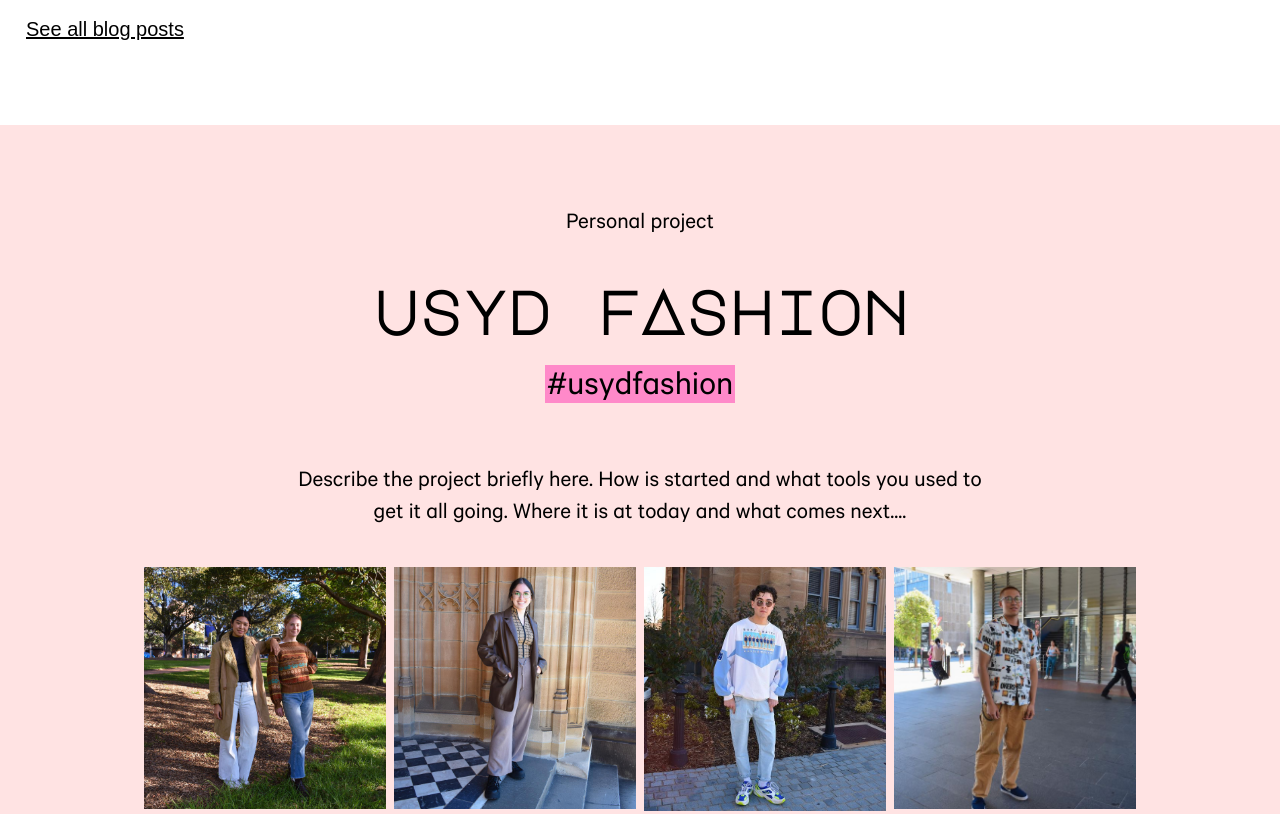
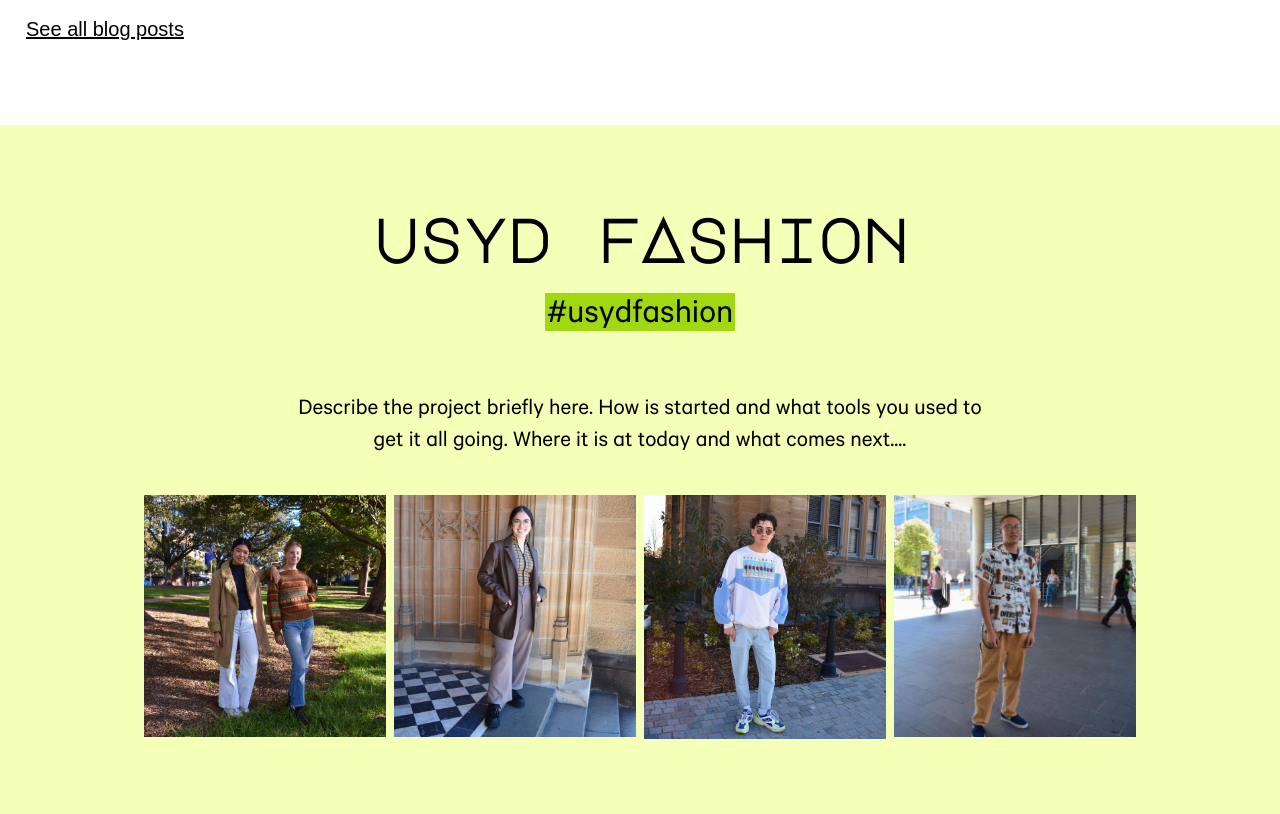
Before and after one commit to raulfelix/valentina, a Gatsby site: page / in a window 1280 px wide. Shown: the part 1280-2094 px from the top of the page. Built offline with nearby package versions, Linux system fonts and the light colour scheme; Gatsby itself is replaced by a stand-in of ours; a web font is replaced by a local one.

Commit message:
Make usyd fashion green

```diff
--- a/src/components/usyd-fashion/usyd-fashion.styles.tsx
+++ b/src/components/usyd-fashion/usyd-fashion.styles.tsx
@@ -1,11 +1,11 @@
 import styled from "styled-components";
-import { black } from "../../styles/colour.styles";
+import { black, lime2, lime6 } from "../../styles/colour.styles";
 
 import { rem } from "../../styles/styles";
 import { fontSize20, fontSizeLineHeight20, headlineFont, secondaryFont } from "../../styles/typography.styles";
 
 export const UsydBlade = styled.div`
-  background-color: #FFE3E3;
+  background-color: ${lime2};
   padding: ${rem(80)} 0;
 `;
 
@@ -22,7 +22,7 @@ export const UsydBladeText = styled.p`
 `
 
 export const UsydBladeHashTag = styled.a`
-  background-color: #FF89C9;
+  background-color: ${lime6};
   color: ${black};
   display: inline-block;
   font-size: ${rem(30)};
--- a/src/components/usyd-fashion/usyd-fashion.tsx
+++ b/src/components/usyd-fashion/usyd-fashion.tsx
@@ -10,7 +10,6 @@ export const UsydFashion = () => (
       <Row>
         <Col>
           <Styled.UsydBladeContent>
-            <Styled.UsydBladeText>Personal project</Styled.UsydBladeText>
             <Styled.UsydBladeTitle>usyd fAshion</Styled.UsydBladeTitle>
             <Styled.UsydBladeHashTag
               href="https://www.instagram.com/usydfashion/"
```
Also changed, not shown: src/components/home/categories.styles.tsx (+0 -9 lines).
